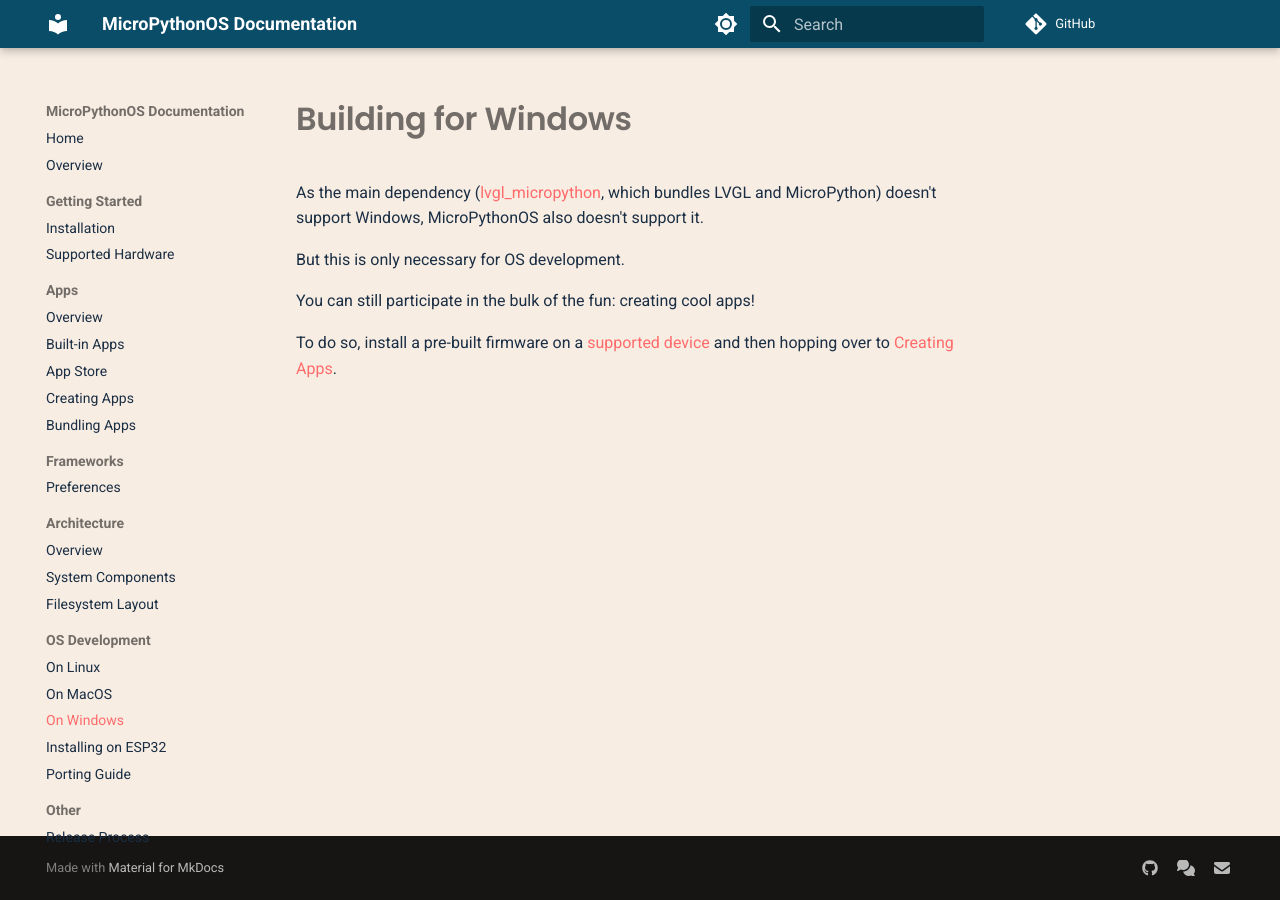
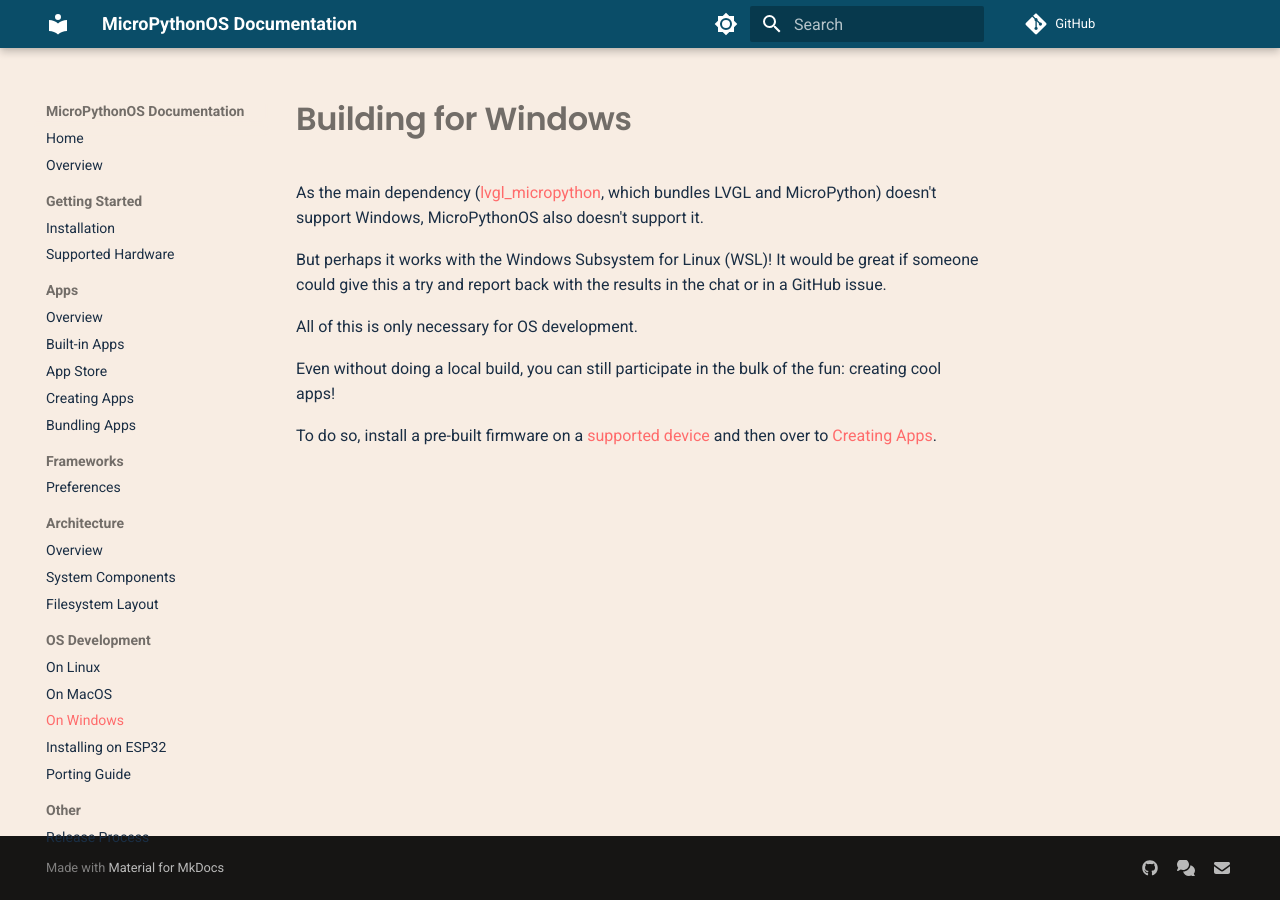
Before and after one commit to MicroPythonOS/docs, an MkDocs documentation site: the page built from docs/os-development/windows.md, in a window 1280 px wide. Built offline with MkDocs 1.6.1 and Material for MkDocs 9.7.7, drawn with Linux system fonts in a browser that asks for light colours; comment, search, counter and statistics services are not loaded.

Commit message:
os-development/windows.md: add WSL remark

```diff
--- a/docs/os-development/windows.md
+++ b/docs/os-development/windows.md
@@ -2,8 +2,11 @@
 
 As the main dependency ([lvgl_micropython](https://github.com/lvgl-micropython/lvgl_micropython), which bundles LVGL and MicroPython) doesn't support Windows, MicroPythonOS also doesn't support it.
 
-But this is only necessary for OS development.
+But perhaps it works with the Windows Subsystem for Linux (WSL)!
+It would be great if someone could give this a try and report back with the results in the chat or in a GitHub issue.
 
-You can still participate in the bulk of the fun: creating cool apps!
+All of this is only necessary for OS development.
 
-To do so, install a pre-built firmware on a [supported device](../getting-started/supported-hardware.md) and then hopping over to [Creating Apps](../apps/creating-apps.md).
+Even without doing a local build, you can still participate in the bulk of the fun: creating cool apps!
+
+To do so, install a pre-built firmware on a [supported device](../getting-started/supported-hardware.md) and then over to [Creating Apps](../apps/creating-apps.md).
```
